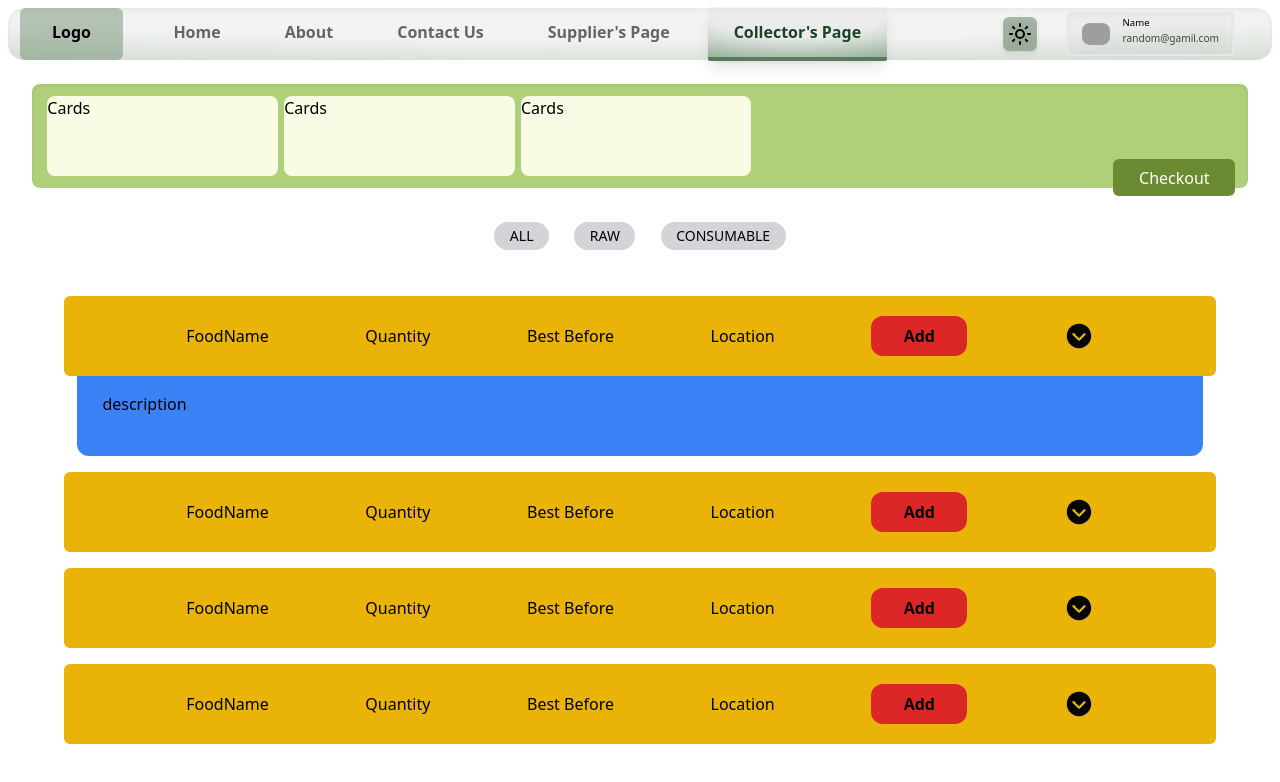
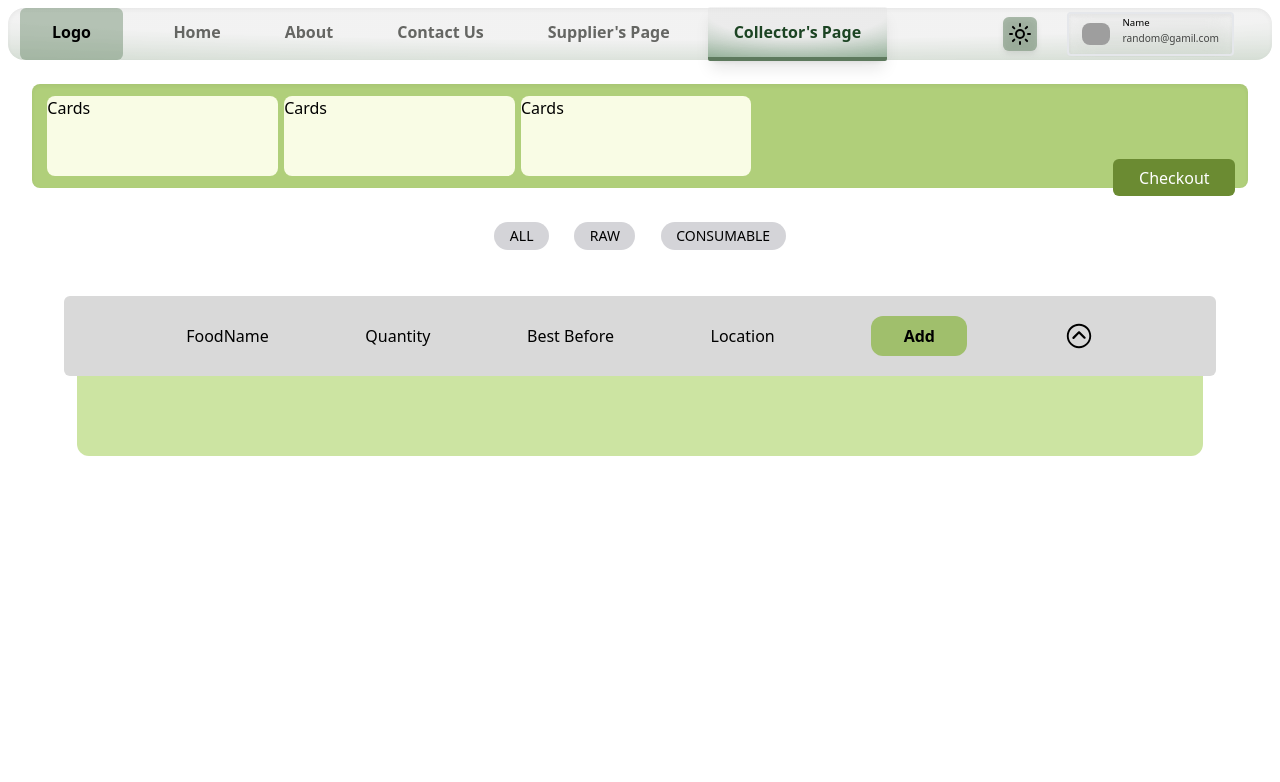
Before and after one commit to AvirupRay/reckon_5.0, a React (Vite) app in the folder ClientSide/: page /collector in a window 1280 px wide. Both pictures are taken after a click on the button 1078 px from the left and 336 px from the top of the page. Shown: the top 782 px of the page. Built offline with nearby package versions, Linux system fonts and the light colour scheme; grey boxes are pictures that could not be loaded.

Commit message:
updated collector page

```diff
--- a/ClientSide/src/Components/Collector/Cards.jsx
+++ b/ClientSide/src/Components/Collector/Cards.jsx
@@ -1,5 +1,5 @@
 import React, { useState } from "react";
-import { IoIosArrowDropdownCircle } from "react-icons/io";
+import { IoIosArrowDropdownCircle,IoIosArrowDropup } from "react-icons/io";
 
 function Cards() {
   const [des, setDes] = useState(false);
@@ -13,29 +13,32 @@ function Cards() {
       <div className=" flex flex-col items-center justify-center">
         <div
           id="main"
-          className=" bg-yellow-500 h-[10vh] w-[90vw] py-4 px-[2vw] flex justify-evenly items-center rounded-md"
+          className=" bg-[#D9D9D9] h-[10vh] w-[90vw] py-4 px-[2vw] flex justify-evenly items-center rounded-md"
         >
           <div>FoodName</div>
           <div>Quantity</div>
           <div>Best Before</div>
           <div>Location</div>
           <button
-            className=" bg-red-600 p-2 w-24 rounded-xl font-bold"
+            className=" bg-[#A0BF6C] p-2 w-24 rounded-xl font-bold"
             onClick={handleClick}
           >
             Add
           </button>
-          <button onClick={more}>
-            <IoIosArrowDropdownCircle className=" text-3xl " />
+          <button onClick={more} className="text-3xl">
+            {des?<IoIosArrowDropup/>:<IoIosArrowDropdownCircle/>}
           </button>
         </div>
         {/* description */}
         <div
-          className={`bg-blue-500 h-[10vh] w-[88vw] py-4 px-[2vw] rounded-b-xl relative ${
+          className={`bg-[#CCE4A2] h-[10vh] w-[88vw] py-4 px-[2vw] rounded-b-xl relative ${
             des ? "" : "hidden"
           } `}
         >
-          description
+            <div>
+                <div></div>
+            </div>
+
         </div>
       </div>
     </>
--- a/ClientSide/src/Components/Collector/Collector.jsx
+++ b/ClientSide/src/Components/Collector/Collector.jsx
@@ -37,10 +37,6 @@ const Collector = () => {
             <div className="  mx-[2vw] my-[2vh] h-[58vh] px-[1.8vw] py-[2vh] overflow-y-scroll scroll-smooth  scrollbar-hide flex flex-col items-center gap-4">
               {/* cards */}
               <Cards />
-              <Cards />
-              <Cards />
-              <Cards />
-              <Cards />
             </div>
           </div>
         </div>
```
